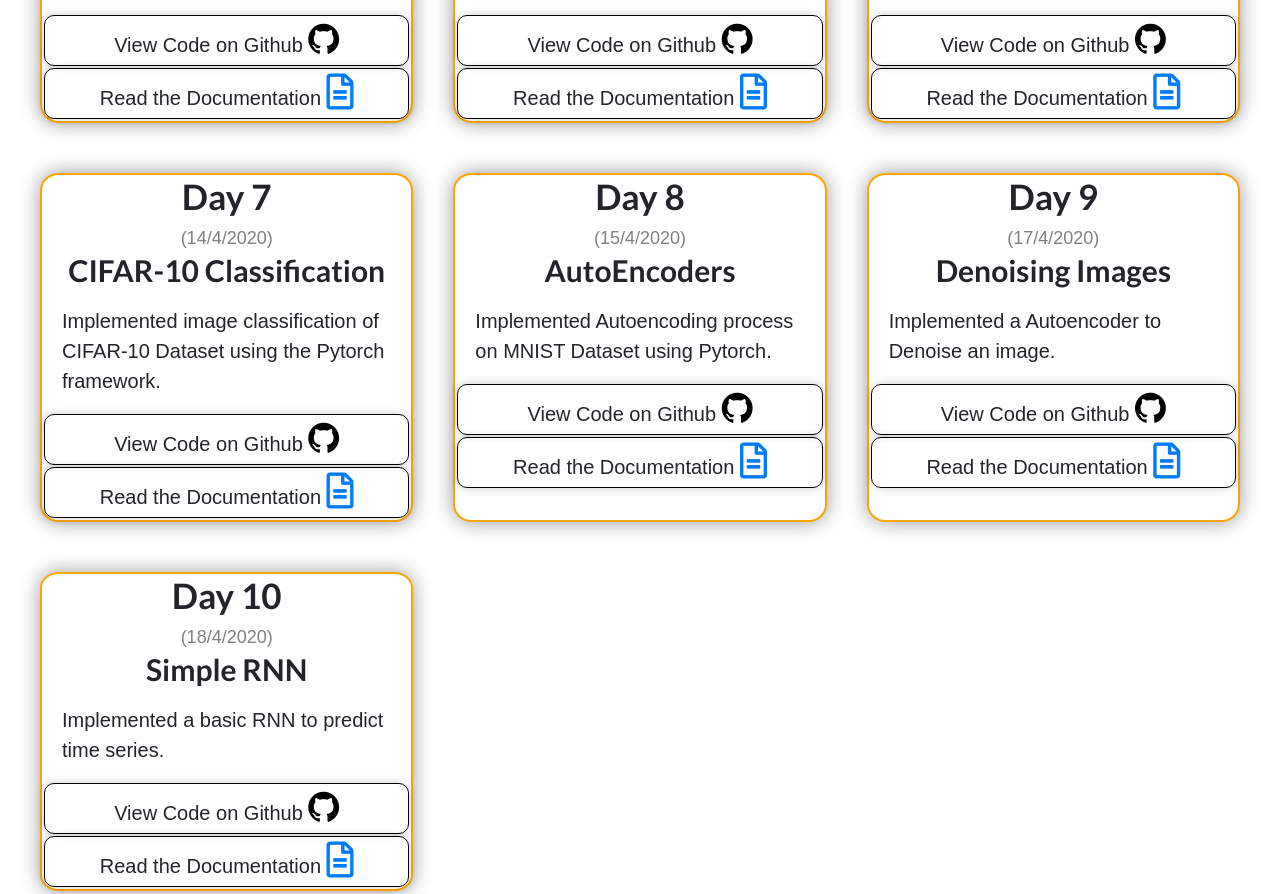
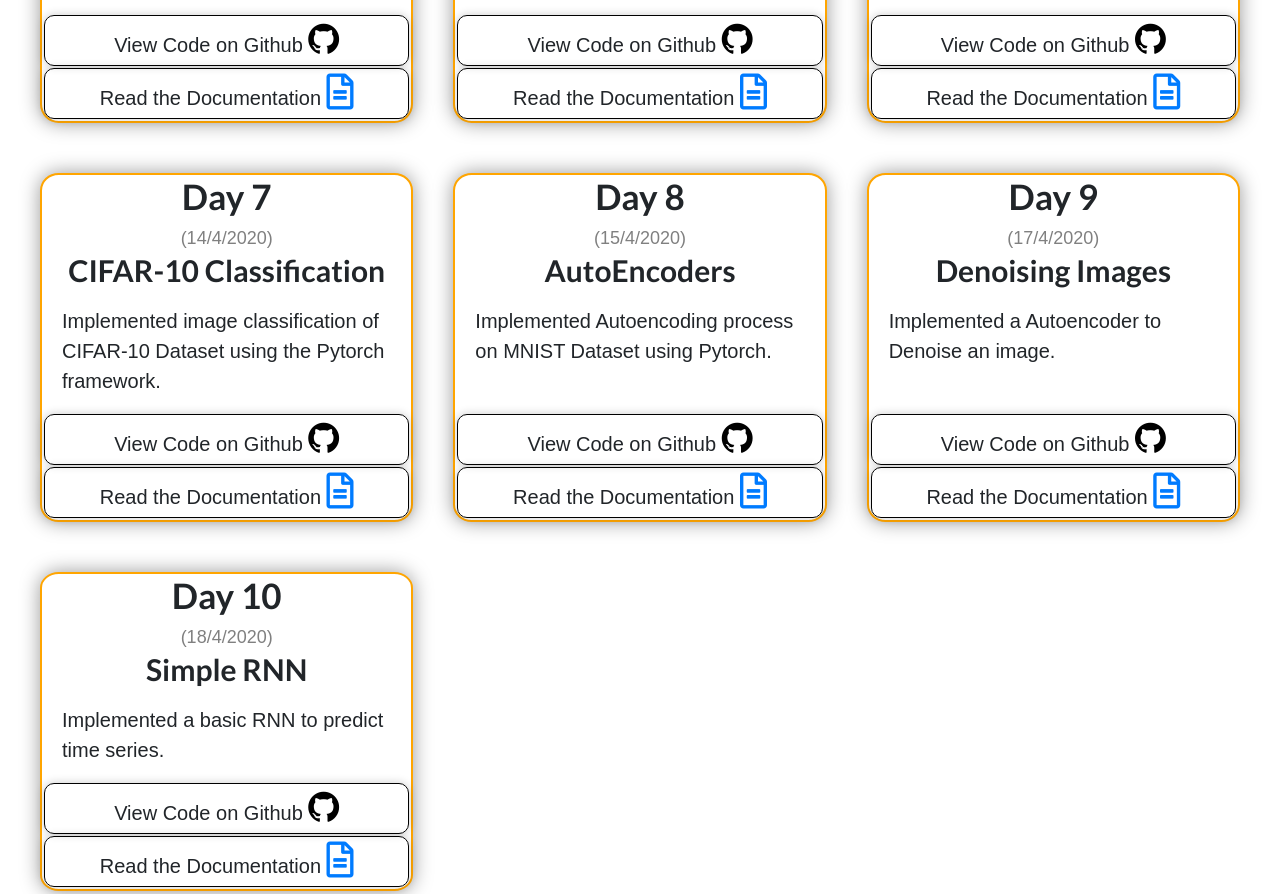
Before and after one commit to infiniteoverflow/100DaysOfML, a website: page index.html in a window 1280 px wide. Shown: the part 1574-2468 px from the top of the page. Drawn offline with Linux system fonts and the light colour scheme.

Commit message:
UI changes

```diff
--- a/index.html
+++ b/index.html
@@ -245,7 +245,7 @@
         <p class='date'>(15/4/2020)</p>
         <h1 class='day-topic' style= "font-size: 30px; text-align: center;">AutoEncoders</h1>
         <div class="day-descr">
-          <p>Implemented Autoencoding process on MNIST Dataset using Pytorch.<br>
+          <p>Implemented Autoencoding process on MNIST Dataset using Pytorch.<br><br>
 
           </p>
         </div>
@@ -271,7 +271,7 @@
         <p class='date'>(17/4/2020)</p>
         <h1 class='day-topic' style= "font-size: 30px; text-align: center;">Denoising Images</h1>
         <div class="day-descr">
-          <p>Implemented a Autoencoder to Denoise an image.<br>
+          <p>Implemented a Autoencoder to Denoise an image.<br><br>
 
           </p>
         </div>
```
